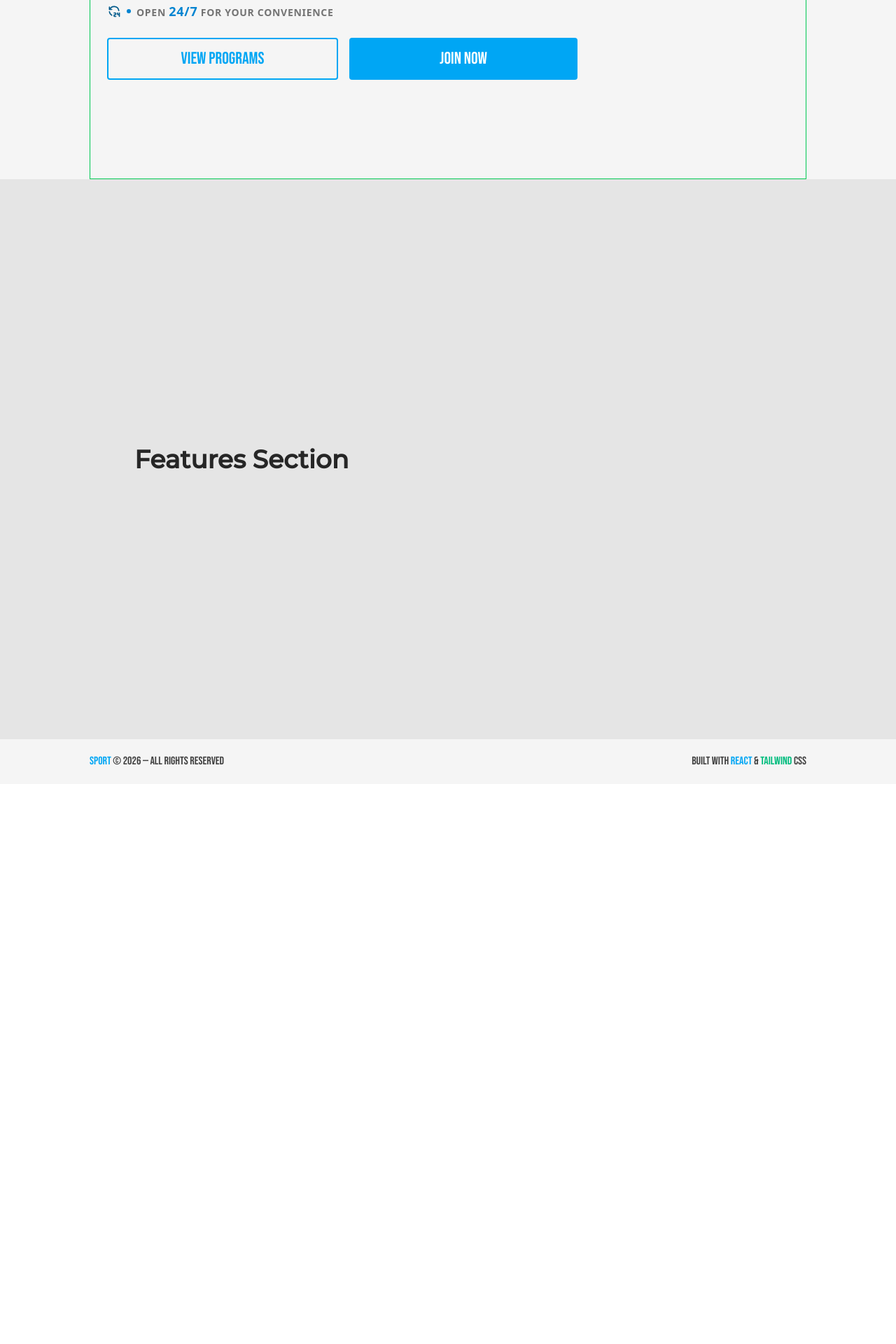
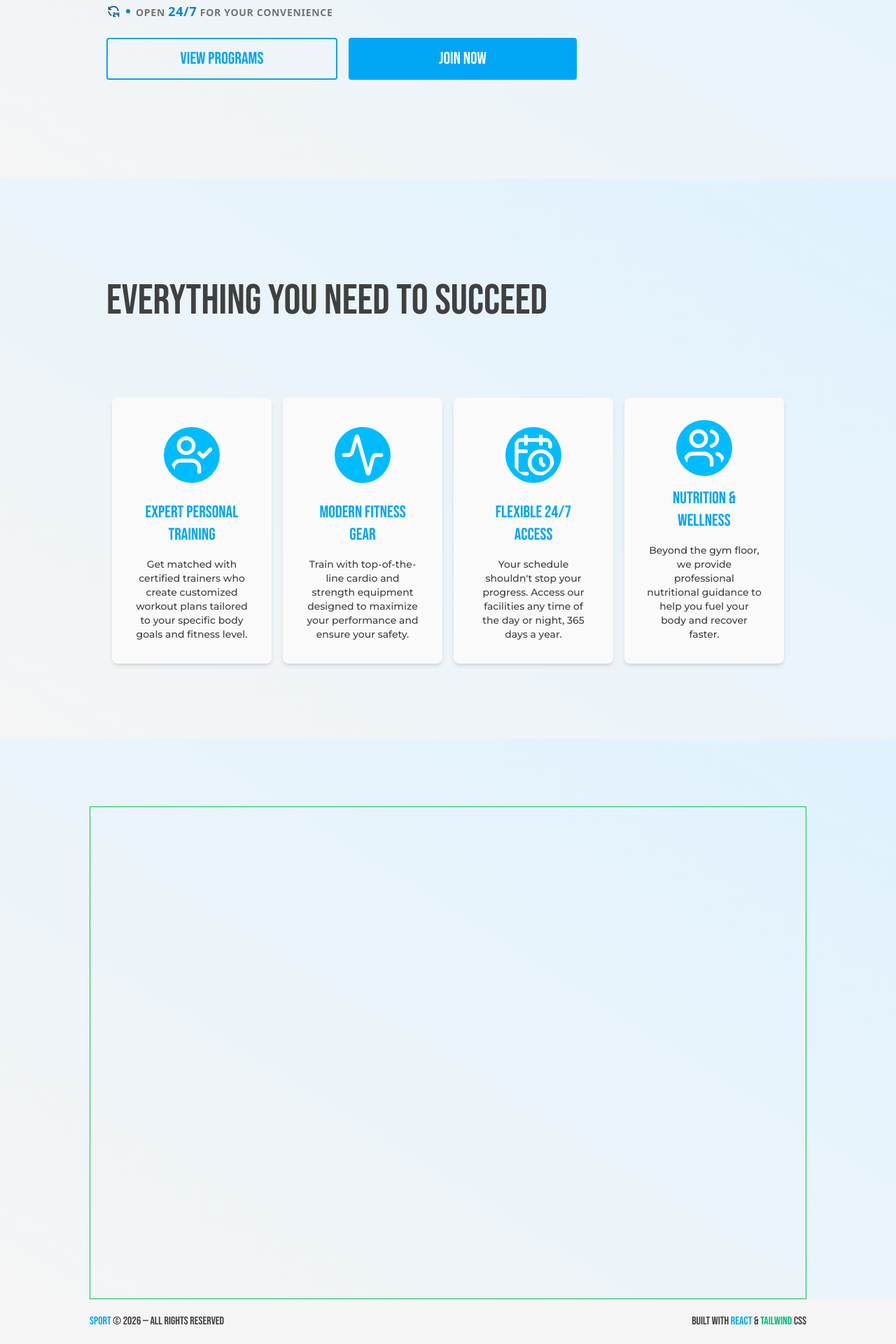
Before and after one commit to AbdallahBenj/landing-page, a React (Vite) app: page / in a window 1280 px wide. Shown: the part 544-2464 px from the top of the page at 70% size. Before the commit the page ends 1664 px from the top, so only its background shows below. Built offline with nearby package versions, Linux system fonts and the light colour scheme.

Commit message:
Update landing page - add Features section

```diff
--- a/src/App.jsx
+++ b/src/App.jsx
@@ -3,6 +3,7 @@ import { useRef, useEffect } from "react";
 import Header from "./layout/Header";
 import IntroSection from "./sections/IntroSection";
 import FeaturesSection from "./sections/FeaturesSection";
+import TemplateSection from "./sections/TemplateSection";
 import Footer from "./layout/Footer";
 
 function App() {
@@ -18,6 +19,7 @@ function App() {
       <Header sectionRefs={sectionRefs} />
       <IntroSection sectionRefs={setSectionRef("intro")} />
       <FeaturesSection sectionRefs={setSectionRef("features")} />
+      <TemplateSection sectionRefs={setSectionRef("template")} />
       <Footer />
     </>
   );
--- /dev/null
+++ b/src/data/featuresContent.js
@@ -0,0 +1,35 @@
+import {
+  LuUserCheck,
+  LuActivity,
+  LuCalendarClock,
+  LuUsers,
+} from "react-icons/lu";
+
+const featuresContent = [
+  {
+    Icon: LuUserCheck,
+    title: "Expert Personal Training",
+    description:
+      "Get matched with certified trainers who create customized workout plans tailored to your specific body goals and fitness level.",
+  },
+  {
+    Icon: LuActivity,
+    title: "Modern Fitness Gear",
+    description:
+      "Train with top-of-the-line cardio and strength equipment designed to maximize your performance and ensure your safety.",
+  },
+  {
+    Icon: LuCalendarClock,
+    title: "Flexible 24/7 Access",
+    description:
+      "Your schedule shouldn't stop your progress. Access our facilities any time of the day or night, 365 days a year.",
+  },
+  {
+    Icon: LuUsers,
+    title: "Nutrition & Wellness",
+    description:
+      "Beyond the gym floor, we provide professional nutritional guidance to help you fuel your body and recover faster.",
+  },
+];
+
+export default featuresContent;
--- a/src/data/sections.js
+++ b/src/data/sections.js
@@ -27,6 +27,10 @@ const sections = [
     id: "contact",
     name: "Contact",
   },
+  {
+    id: "template",
+    name: "Template",
+  },
 ];
 
 export default sections;
--- a/src/layout/Header.jsx
+++ b/src/layout/Header.jsx
@@ -17,7 +17,7 @@ const Header = ({ sectionRefs }) => {
       className="header-class
       fixed top-0 w-full z-50
       flex justify-center items-center
-      backdrop-blur bg-white/70
+      backdrop-blur bg-white/20
       min-h-(--header-mobile) md:min-h-(--header-desktop)"
     >
       <div
--- a/src/layout/MobileMenu.jsx
+++ b/src/layout/MobileMenu.jsx
@@ -6,7 +6,7 @@ const MobileMenu = ({ isOpen, setOpen, sectionRefs }) => {
   return (
     <nav
       id="mobile-menu"
-      aria-hidden={!isOpen}
+      inert={!isOpen}
       className={`md:hidden
       absolute left-0 p-2
       top-(--header-mobile)
--- a/src/sections/FeaturesSection.jsx
+++ b/src/sections/FeaturesSection.jsx
@@ -1,25 +1,81 @@
+import { LuUserCheck } from "react-icons/lu";
+import featuresContent from "../data/featuresContent.js";
+
 const FeaturesSection = ({ sectionRefs }) => {
   return (
-    <div
+    <section
       id="features"
       ref={sectionRefs}
+      aria-labelledby="features-heading"
       className="features-section
-      flex justify-center items-center
-      w-full h-full
-      min-h-dvh
-      md:min-h-screen
-      bg-neutral-200"
+      min-h-screen
+      flex justify-center
+      bg-linear-to-tr from-neutral-100 to-sky-100"
     >
       <div
         className="features-container
-        w-full md:max-w-4xl
-        mx-2 md:mx-6"
+        flex h-full w-full md:max-w-5xl"
       >
-        <h2 className="font-montserrat font-semibold text-4xl text-neutral-800">
-          Features Section
-        </h2>
+        <div
+          className="features-card
+          p-2 md:p-6
+          flex flex-col flex-1
+          mt-(--header-mobile) md:mt-(--header-desktop)
+          min-h-[calc(100vh-var(--header-mobile))] md:min-h-[calc(100vh-var(--header-desktop))]"
+        >
+          {/* Content Start */}
+          <h2
+            id="features-heading"
+            className="
+            font-heading my-6
+            text-center md:text-left
+            text-4xl md:text-6xl text-neutral-700"
+          >
+            Everything You Need to Succeed
+          </h2>
+          <div
+            className="features-cards p-2 m-auto
+            grid md:grid-cols-2 lg:grid-cols-4 gap-4"
+          >
+            {featuresContent.map((card) => {
+              const { Icon, title, description } = card;
+              return (
+                <div
+                  key={title}
+                  className="features-icon-card
+                  flex flex-col justify-center items-center gap-4
+                  p-6 md:p-8 rounded-lg bg-neutral-50
+                  transition-transform duration-300 ease-out
+                  shadow-md hover:scale-105 hover:shadow-lg"
+                >
+                  <Icon
+                    className="
+                    size-16 md:size-20
+                    p-2 rounded-full m-auto
+                    bg-sky-400  text-white"
+                  />
+                  <h3
+                    className="
+                    font-heading
+                    text-center text-2xl text-sky-500"
+                  >
+                    {title}
+                  </h3>
+                  <p
+                    className="
+                    font-montserrat font-medium
+                    text-center text-sm text-neutral-700"
+                  >
+                    {description}
+                  </p>
+                </div>
+              );
+            })}
+          </div>
+          {/* Content End */}
+        </div>
       </div>
-    </div>
+    </section>
   );
 };
 
--- a/src/sections/IntroSection.jsx
+++ b/src/sections/IntroSection.jsx
@@ -3,13 +3,14 @@ import { TbHours24 } from "react-icons/tb";
 
 const IntroSection = ({ sectionRefs }) => {
   return (
-    <div
+    <section
       id="intro"
       ref={sectionRefs}
       className="intro-section
       flex justify-center
       min-h-dvh
       md:min-h-screen
+      bg-linear-to-tr from-neutral-100 to-sky-100
       bg-neutral-100"
     >
       <div
@@ -18,7 +19,6 @@ const IntroSection = ({ sectionRefs }) => {
       >
         <div
           className="intro-card
-          border border-green-500
           p-2 md:p-6
           flex flex-1
           mt-(--header-mobile) md:mt-(--header-desktop)
@@ -46,7 +46,7 @@ const IntroSection = ({ sectionRefs }) => {
                 className="
                 font-heading
                 leading-[0.95] tracking-wide
-                text-5xl md:text-7xl text-neutral-900"
+                text-5xl md:text-7xl text-neutral-800"
               >
                 Your Fitness Journey{" "}
                 <span className="text-sky-400">Starts Here</span>
@@ -55,7 +55,7 @@ const IntroSection = ({ sectionRefs }) => {
               <p className="font-montserrat leading-relaxed text-base md:text-lg text-neutral-600">
                 Expert guidance, modern equipment, and a motivating community
                 <br />— all in one place.{" "}
-                <span className="font-semibold text-neutral-800">
+                <span className="font-semibold text-neutral-700">
                   No matter your goal
                 </span>
                 , we have the perfect plan for you.
@@ -123,7 +123,7 @@ const IntroSection = ({ sectionRefs }) => {
           <div className="intro-right-container"></div>
         </div>
       </div>
-    </div>
+    </section>
   );
 };
 
--- /dev/null
+++ b/src/sections/TemplateSection.jsx
@@ -0,0 +1,34 @@
+const TemplateSection = ({ sectionRefs }) => {
+  return (
+    <section
+      id="template"
+      ref={sectionRefs}
+      className="template-section
+      flex justify-center
+      min-h-dvh
+      md:min-h-screen
+      bg-linear-to-tr from-neutral-100 to-sky-100
+      bg-neutral-100"
+    >
+      <div
+        className="template-container
+        flex h-full w-full md:max-w-5xl"
+      >
+        <div
+          className="template-card
+          border border-green-500
+          p-2 md:p-6
+          flex flex-1
+          mt-(--header-mobile) md:mt-(--header-desktop)
+          min-h-[calc(100vh-var(--header-mobile))] md:min-h-[calc(100vh-var(--header-desktop))]"
+        >
+          {/* Content Start */}
+
+          {/* Content End */}
+        </div>
+      </div>
+    </section>
+  );
+};
+
+export default TemplateSection;
```
